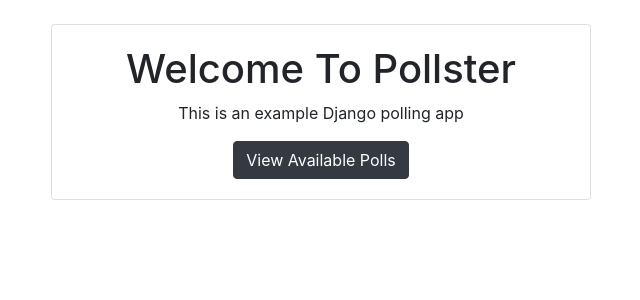
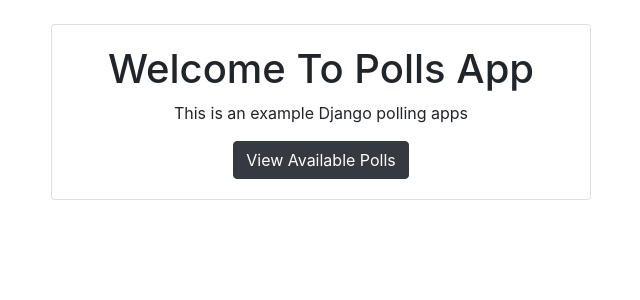
Before and after one commit to rifqirosyidi/django-polls, a Django app: page / in a window 1280 px wide. Shown: the part 56-356 px from the top of the page, without its empty margins (319-959 px from the left). Run offline with Django 3.2, Linux system fonts and the light colour scheme; some libraries are stand-ins or nearby versions.

Commit message:
change pages

```diff
--- a/templates/pages/index.html
+++ b/templates/pages/index.html
@@ -3,8 +3,8 @@
 
 <div class="card text-center">
   <div class="card-body">
-    <h1>Welcome To Pollster</h1>
-    <p>This is an example Django polling app</p>
+    <h1>Welcome To Polls App</h1>
+    <p>This is an example Django polling apps</p>
     <a class="btn btn-dark" href="{% url 'polls:index' %}">
         View Available Polls</a>
   </div>
```
